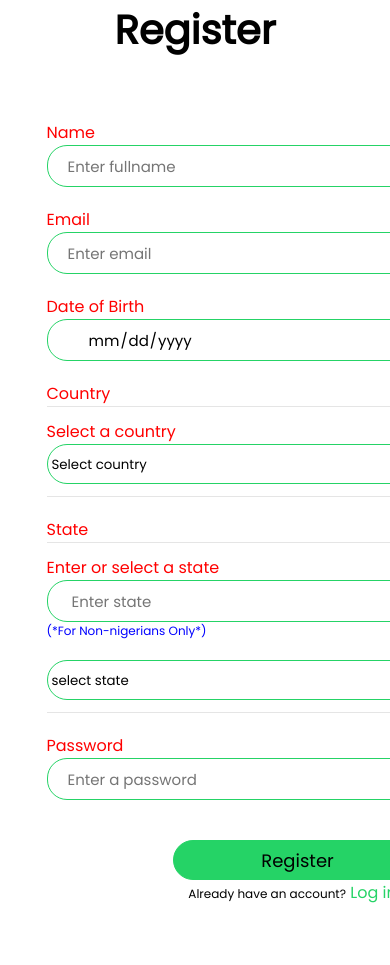
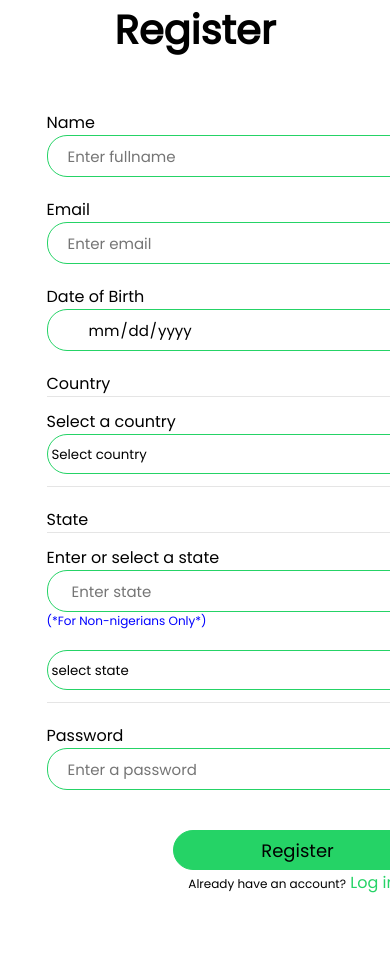
Before and after one commit to oluwaferanmi12/AYOBAYO, a PHP site: page /register.php in a window 390 px wide; the page is wider, and only the part inside the window is pictured. Shown: the part 60-1025 px from the top of that part. After the commit the page ends 953 px from the top of that part, so only its background shows below. Run offline with PHP 8.4, Linux system fonts and the light colour scheme; data that the repository does not hold is empty.

Commit message:
final changes

```diff
--- a/STYLES/Register.css
+++ b/STYLES/Register.css
@@ -140,14 +140,12 @@ form input:focus{
         border: none;
         border-radius: none;
         margin-left: 200px;
-        margin-right: -10px;
-        color: red;
     }
     .logo{
         font-size: 40px;
     }
     h2{
-        margin-bottom: -10px;
+        padding-bottom: -20px;
     }
 }
 @media (max-width:768px) {
@@ -156,14 +154,12 @@ form input:focus{
         border: none;
         border-radius: none;
         margin-left: 200px;
-        margin-right: -10px;
-        color: red;
     }
     .logo{
         font-size: 40px;
     }
     h2{
-        margin-bottom: -10px;
+        margin-bottom: -20px;
     }
 
 }
```
Also changed, not shown: HTML/home.html (added), home.css (added), home.html (added).
